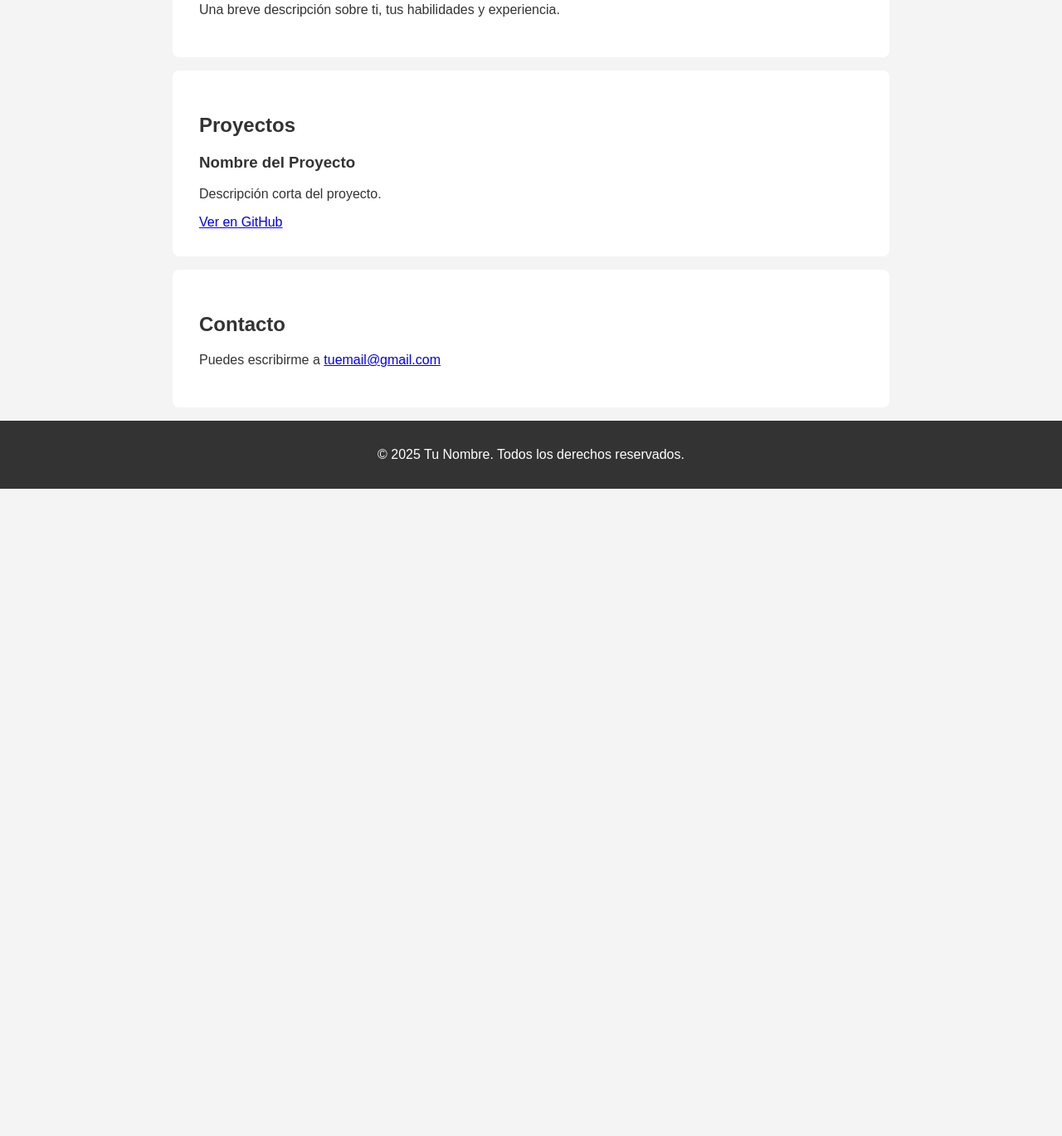
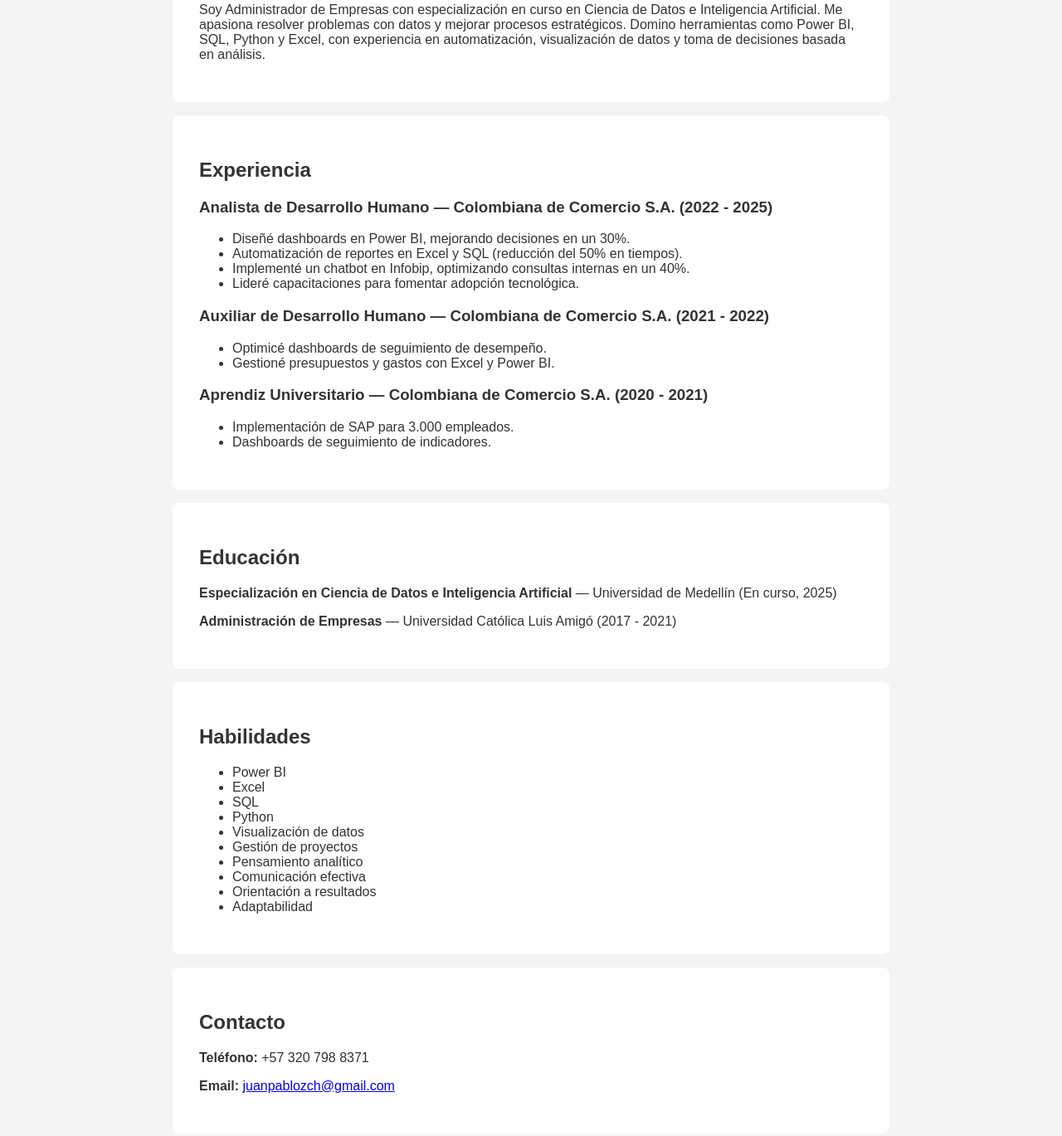
Before and after one commit to juanpzapata-labs/juanpzapata-labs.github.io, a plain HTML site: page index.html in a window 1280 px wide. Shown: the part 309-1678 px from the top of the page at 83% size. Before the commit the page ends 898 px from the top, so only its background shows below. Drawn offline with Linux system fonts and the light colour scheme.

Commit message:
🚀 Publicación inicial del portafolio profesional de Juan Pablo Zapata

```diff
--- a/index.html
+++ b/index.html
@@ -1,45 +1,93 @@
-<!-- index.html -->
 <!DOCTYPE html>
 <html lang="es">
 <head>
   <meta charset="UTF-8" />
   <meta name="viewport" content="width=device-width, initial-scale=1.0" />
-  <title>Mi Portafolio</title>
+  <title>Juan Pablo Zapata | Portafolio Profesional</title>
   <link rel="stylesheet" href="styles.css" />
+  <link href="https://fonts.googleapis.com/css2?family=Inter:wght@400;700&display=swap" rel="stylesheet">
 </head>
 <body>
   <header>
-    <h1>Tu Nombre</h1>
-    <p>Desarrollador Web | Diseñador UI/UX | Otro</p>
+    <div class="container">
+      <h1>Juan Pablo Zapata Chavarriga</h1>
+      <p>Analista de Datos | Administrador de Empresas</p>
       <nav>
         <a href="#sobre-mi">Sobre mí</a>
-      <a href="#proyectos">Proyectos</a>
+        <a href="#experiencia">Experiencia</a>
+        <a href="#educacion">Educación</a>
+        <a href="#habilidades">Habilidades</a>
         <a href="#contacto">Contacto</a>
       </nav>
+    </div>
   </header>
 
+  <main class="container">
     <section id="sobre-mi">
       <h2>Sobre mí</h2>
-    <p>Una breve descripción sobre ti, tus habilidades y experiencia.</p>
+      <p>Soy Administrador de Empresas con especialización en curso en Ciencia de Datos e Inteligencia Artificial. Me apasiona resolver problemas con datos y mejorar procesos estratégicos. Domino herramientas como Power BI, SQL, Python y Excel, con experiencia en automatización, visualización de datos y toma de decisiones basada en análisis.</p>
     </section>
 
-  <section id="proyectos">
-    <h2>Proyectos</h2>
-    <div class="proyecto">
-      <h3>Nombre del Proyecto</h3>
-      <p>Descripción corta del proyecto.</p>
-      <a href="https://github.com/tucuenta/nombre-proyecto" target="_blank">Ver en GitHub</a>
+    <section id="experiencia">
+      <h2>Experiencia</h2>
+      <div class="item">
+        <h3>Analista de Desarrollo Humano — Colombiana de Comercio S.A. (2022 - 2025)</h3>
+        <ul>
+          <li>Diseñé dashboards en Power BI, mejorando decisiones en un 30%.</li>
+          <li>Automatización de reportes en Excel y SQL (reducción del 50% en tiempos).</li>
+          <li>Implementé un chatbot en Infobip, optimizando consultas internas en un 40%.</li>
+          <li>Lideré capacitaciones para fomentar adopción tecnológica.</li>
+        </ul>
       </div>
-    <!-- Agrega más proyectos -->
+      <div class="item">
+        <h3>Auxiliar de Desarrollo Humano — Colombiana de Comercio S.A. (2021 - 2022)</h3>
+        <ul>
+          <li>Optimicé dashboards de seguimiento de desempeño.</li>
+          <li>Gestioné presupuestos y gastos con Excel y Power BI.</li>
+        </ul>
+      </div>
+      <div class="item">
+        <h3>Aprendiz Universitario — Colombiana de Comercio S.A. (2020 - 2021)</h3>
+        <ul>
+          <li>Implementación de SAP para 3.000 empleados.</li>
+          <li>Dashboards de seguimiento de indicadores.</li>
+        </ul>
+      </div>
+    </section>
+
+    <section id="educacion">
+      <h2>Educación</h2>
+      <p><strong>Especialización en Ciencia de Datos e Inteligencia Artificial</strong> — Universidad de Medellín (En curso, 2025)</p>
+      <p><strong>Administración de Empresas</strong> — Universidad Católica Luis Amigó (2017 - 2021)</p>
+    </section>
+
+    <section id="habilidades">
+      <h2>Habilidades</h2>
+      <ul class="habilidades">
+        <li>Power BI</li>
+        <li>Excel</li>
+        <li>SQL</li>
+        <li>Python</li>
+        <li>Visualización de datos</li>
+        <li>Gestión de proyectos</li>
+        <li>Pensamiento analítico</li>
+        <li>Comunicación efectiva</li>
+        <li>Orientación a resultados</li>
+        <li>Adaptabilidad</li>
+      </ul>
     </section>
 
     <section id="contacto">
       <h2>Contacto</h2>
-    <p>Puedes escribirme a <a href="mailto:tuemail@gmail.com">tuemail@gmail.com</a></p>
+      <p><strong>Teléfono:</strong> +57 320 798 8371</p>
+      <p><strong>Email:</strong> <a href="mailto:juanpablozch@gmail.com">juanpablozch@gmail.com</a></p>
     </section>
+  </main>
 
   <footer>
-    <p>&copy; 2025 Tu Nombre. Todos los derechos reservados.</p>
+    <div class="container">
+      <p>&copy; 2025 Juan Pablo Zapata. Todos los derechos reservados.</p>
+    </div>
   </footer>
 </body>
 </html>
```
Lines whose indentation alone changed are shown as unchanged.
